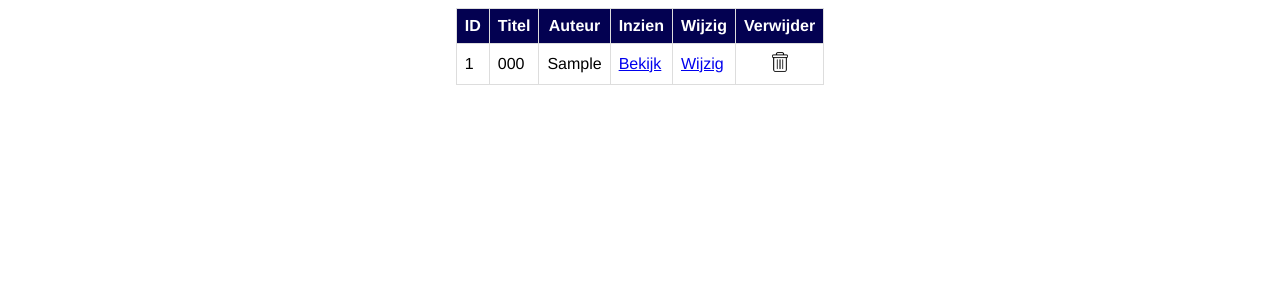
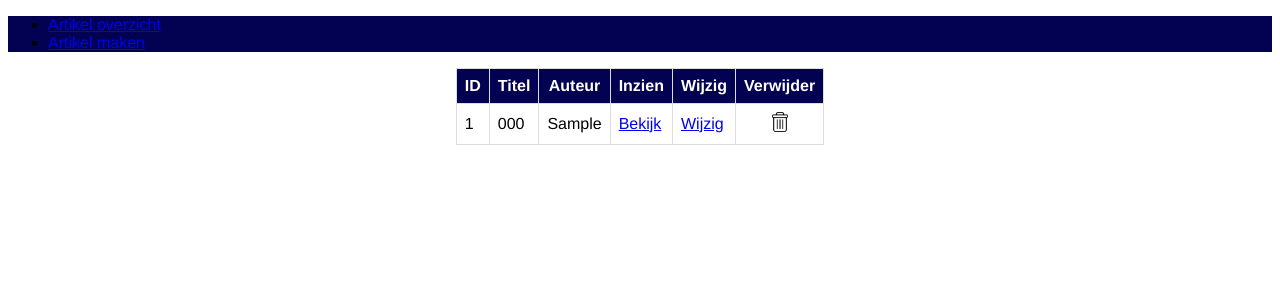
Before and after one commit to 0310941CH/Project2, a PHP site: page /admin/artikelOverzicht.php in a window 1280 px wide. Shown: the top 300 px of the page. Run offline with PHP 8.4, Linux system fonts and the light colour scheme; the visitor is signed in with stand-in values (Sample User, id 1); tables that the repository leaves empty hold one stand-in row (values such as "Sample post").

Commit message:
Tussentijdse push

```diff
--- a/admin/adminMenu.php
+++ b/admin/adminMenu.php
@@ -1,7 +1,15 @@
 <!DOCTYPE html>
 <html lang="nl">
 
+<head>
+    <link rel="stylesheet" href="../style/adminMenu.css">
+</head>
+
 <body>
+    <ul>
+        <li><a href="../admin/artikelOverzicht.php">Artikel overzicht</a></li>
+        <li><a href="../admin/artikelCreate.php">Artikel maken</a></li>
+    </ul>
 
 </body>
 
--- a/admin/artikelCreate.php
+++ b/admin/artikelCreate.php
@@ -85,7 +85,7 @@ if ($_SESSION['admin'] == 1) {
 </head>
 
 <body>
-    <?php require '../config/config.php'; ?>
+    <?php include '../admin/adminMenu.php'; ?>
     <h1>Artikel aanmaken</h1>
     <form action="" method="POST" enctype="multipart/form-data">
         <table>
--- a/admin/artikelOverzicht.php
+++ b/admin/artikelOverzicht.php
@@ -13,7 +13,7 @@ require '../config/config.php'; ?>
 </head>
 
 <body>
-    <?php require '../config/config.php'; ?>
+    <?php include '../admin/adminMenu.php'; ?>
     <table class="tabelOverzicht">
         <tr>
             <th>ID</th>
--- a/admin/artikelWijzigen.php
+++ b/admin/artikelWijzigen.php
@@ -13,7 +13,7 @@ require '../config/config.php'; ?>
 </head>
 
 <body>
-    <?php require '../config/config.php'; ?>
+    <?php include '../admin/adminMenu.php'; ?>
     <div class="containerWijziging">
         <h1 class="titelCenter">Artikel wijzigen</h1>
         <div class="contentArtikel">
--- /dev/null
+++ b/style/adminMenu.css
@@ -0,0 +1,4 @@
+ul {
+    overflow: hidden;
+    background-color: #030151;
+}
```
